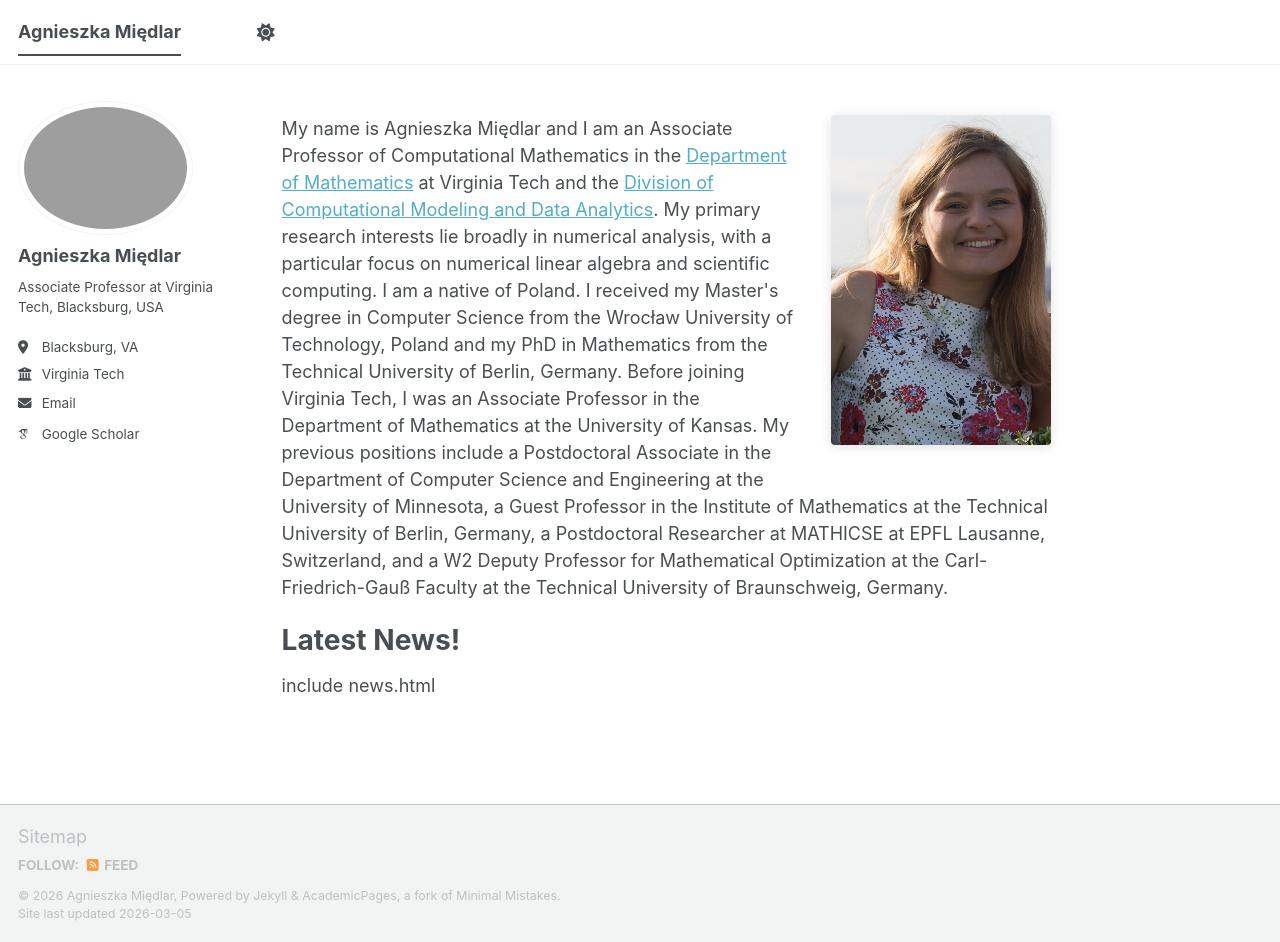
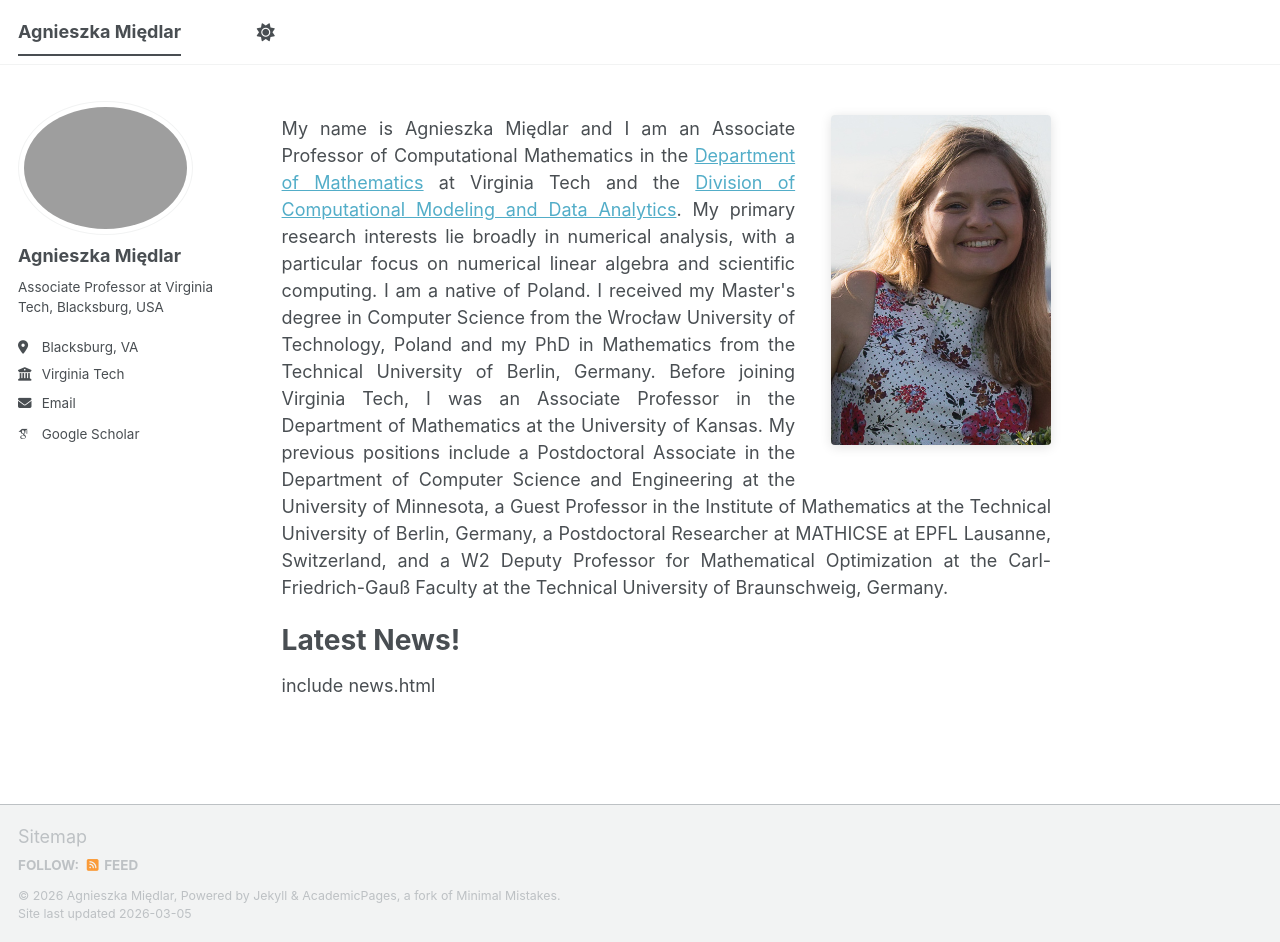
Before and after one commit to amiedlar/amiedlar.github.io, a Jekyll site: the page built from _pages/about.md, in a window 1280 px wide and 942 px high. Built offline with Jekyll 4.4.1, drawn with Linux system fonts in a browser that asks for light colours; some web fonts are replaced; a script bundle is joined from its source files by our own code; library files that are not in the unit come from our copies.

Commit message:
Update about.md
alignmenent

```diff
--- a/_pages/about.md
+++ b/_pages/about.md
@@ -6,11 +6,10 @@ redirect_from:
   - /about/
   - /about.html
 ---
-<p class="text-block">
+<p style="text-align: justify;">
 <img src="/images/Miedlar_avatar.jpg"
      alt="Agnieszka Międlar"
      style="float: right; margin: 0 0 1.5em 2em; width: 220px; border-radius: 4px; box-shadow: 0 2px 12px rgba(0,0,0,0.12);">
-
 My name is Agnieszka Międlar and I am an Associate Professor of Computational Mathematics in the <a target="blank_" href="https://math.vt.edu/">Department of Mathematics</a> at Virginia Tech and the <a target="blank_"
 href= "https://data.science.vt.edu/programs/cmda.html">Division of Computational Modeling and Data Analytics</a>. My primary research interests lie broadly in numerical analysis, with a particular focus on numerical linear algebra and scientific computing.
 
```
